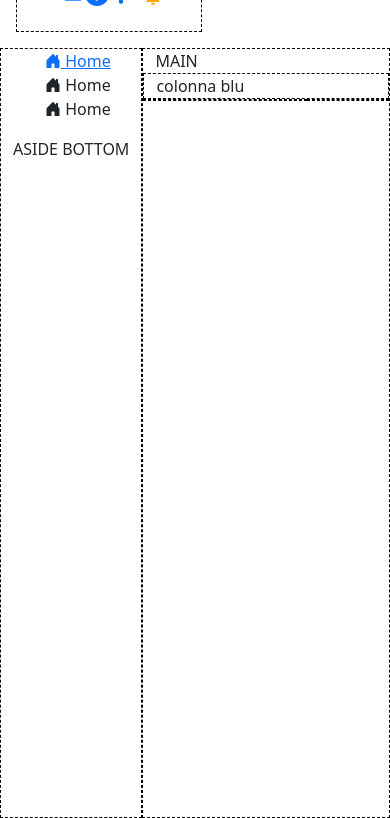
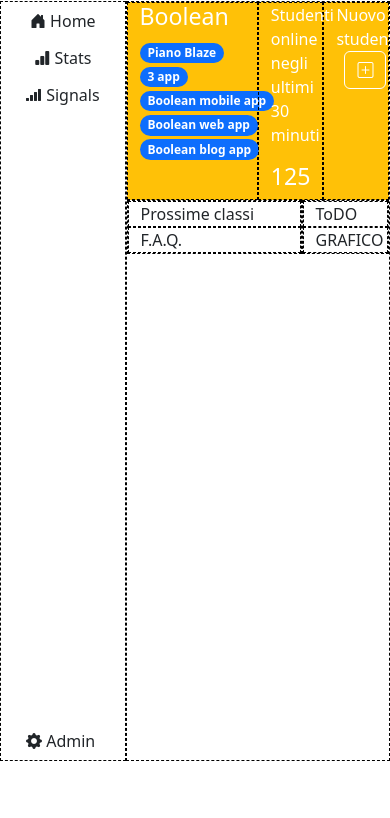
Before and after one commit to CappelliLeonardo/html-css-bootstrap-dashboard, a plain HTML site: page index.html in a window 390 px wide. Shown: the part 83-901 px from the top of the page. After the commit the page ends 844 px from the top, so only its background shows below. Drawn offline with nearby package versions, Linux system fonts and the light colour scheme.

Commit message:
add responsive logo

```diff
--- a/css/style.css
+++ b/css/style.css
@@ -6,8 +6,12 @@
     border: 1px dashed black;
 }
 
+#max-width-logo{
+    max-width: 50px;
+}
+
 .row-height{
-    height: calc(100vh - 74px);
+    height: calc(100vh - 84px);
 }
 
 .ul-list-type-none{
@@ -17,7 +21,7 @@
 .ul-list-type-none.icon-list{
     display: flex;
     font-size: 1.5em;
-    align-items: bottom;
+    margin-bottom: 0;
 }
 
 
--- a/index.html
+++ b/index.html
@@ -20,7 +20,11 @@
                 <div class="row p-3 align-items-center">
 
                     <div class="col-auto">
-                        <div>
+
+                        <div class="d-lg-none d-md-none">
+                            <img src="../html-css-bootstrap-dashboard/img/mobile-logo.png" alt="" id="max-width-logo">
+                        </div>
+                        <div class="d-lg-inline-block d-md-inline-block d-none">
                             <img src="../html-css-bootstrap-dashboard/img/logo.svg" alt="">
                         </div>
                         <!-- <div>
@@ -83,57 +87,98 @@
         <main>
             <div class="container-fluid">
                 <div class="row row-height">
-                    <div class="col-auto">
+                    <div class="col-auto d-flex flex-column ">
+                        <div class="flex-grow-1">
+                            <div class="btn-group-vertical" role="group" aria-label="Vertical button group">
+                                <button type="button" class="btn">
+                                  <i class="bi bi-house-door-fill"></i>
+                                  <span>Home</span>
+                                </button>
+
+                                <button type="button" class="btn">
+                                    <i class="bi bi-bar-chart-fill"></i>
+                                    <span>Stats</span>
+                                </button>
+
+                                <button type="button" class="btn">
+                                    <i class="bi bi-reception-4"></i>
+                                    <span>Signals</span>
+                                </button>
+                            </div>
+                        </div>
+
                         <div>
-                            <ul class="ul-list-type-none">
-                                <li>
-                                    <a href="">
-                                        <span>
-                                            <i class="bi bi-house-door-fill"></i>
-                                        </span>
-                                        <span>
-                                            Home
-                                        </span>
-                                    </a>
-                                </li>
-
-                                <li>
-                                    <span>
-                                        <i class="bi bi-house-door-fill"></i>
-                                    </span>
-                                    <span>
-                                        Home
-                                    </span>
-                                </li>
-
-                                <li>
-                                    <span>
-                                        <i class="bi bi-house-door-fill"></i>
-                                    </span>
-                                    <span>
-                                        Home
-                                    </span>
-                                </li>
-                            </ul>
-                        </div>
-                        <div> ASIDE BOTTOM
-
+                            <button type="button" class="btn">
+                                <i class="bi bi-gear-fill"></i>
+                                <span>Admin</span>
+                            </button>
                         </div>
                     </div>
-                    <div class="col">MAIN
-                        <div class="row">
-                            <div class="col">
-                                colonna blu
+
+                    <div class="col">
+                        <div class="row bg-warning text-white">
+                            <div class="col-6">
+                                <h3 class="d-inline-block">
+                                    Boolean
+                                </h3>
+                                <span class="badge rounded-pill text-bg-primary">Piano Blaze</span>
+                                <br>
+                                <span class="badge rounded-pill text-bg-primary">3 app</span>
+
+                                <span class="badge rounded-pill text-bg-primary">Boolean mobile app</span>
+                                <span class="badge rounded-pill text-bg-primary">Boolean web app</span>
+                                <span class="badge rounded-pill text-bg-primary">Boolean blog app</span>
+                            </div>
+                            <div class="col-3">
+                                <p>
+                                    Studenti online negli ultimi 30 minuti
+                                </p>
+                                <h3>
+                                    125
+                                </h3>
+                            </div>
+                            <div class="col-3">
+                                <span>Nuovo studente</span>
+
+                                <button class="btn border-white text-white mx-2" type="button" data-bs-toggle="offcanvas" data-bs-target="#offcanvasRight" aria-controls="offcanvasRight"><i class="bi bi-plus-square"></i></button>
+
+                                <div class="offcanvas offcanvas-end" tabindex="-1" id="offcanvasRight" aria-labelledby="offcanvasRightLabel">
+                                  <div class="offcanvas-header">
+                                    <h5 class="offcanvas-title" id="offcanvasRightLabel">Offcanvas right</h5>
+                                    <button type="button" class="btn-close" data-bs-dismiss="offcanvas" aria-label="Close"></button>
+                                  </div>
+                                  <div class="offcanvas-body">
+                                    ...
+                                  </div>
+                                </div>
+
+
+
                             </div>
                         </div>
 
                         <div class="row">
                             <div class="col-8">
+                                <div class="row flex-column">
+                                    <div class="col">
+                                        Prossime classi
+                                    </div>
+                                    <div class="col">
+                                        F.A.Q.
+                                    </div>
 
+                                </div>
                             </div>
 
                             <div class="col-4">
-
+                                <div class="row flex-column">
+                                    <div class="col">
+                                        ToDO
+                                    </div>
+                                    <div class="col">
+                                        GRAFICO
+                                    </div>
+                                </div>
                             </div>
                         </div>
                     </div>
```
